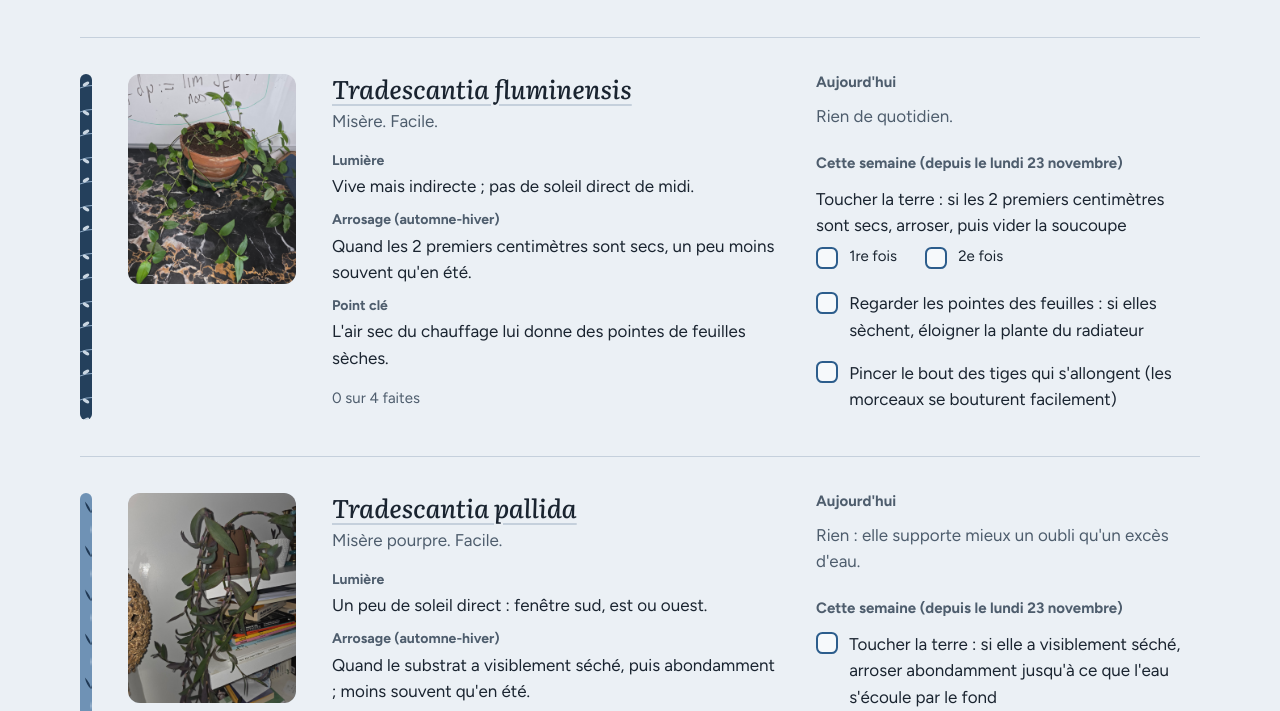
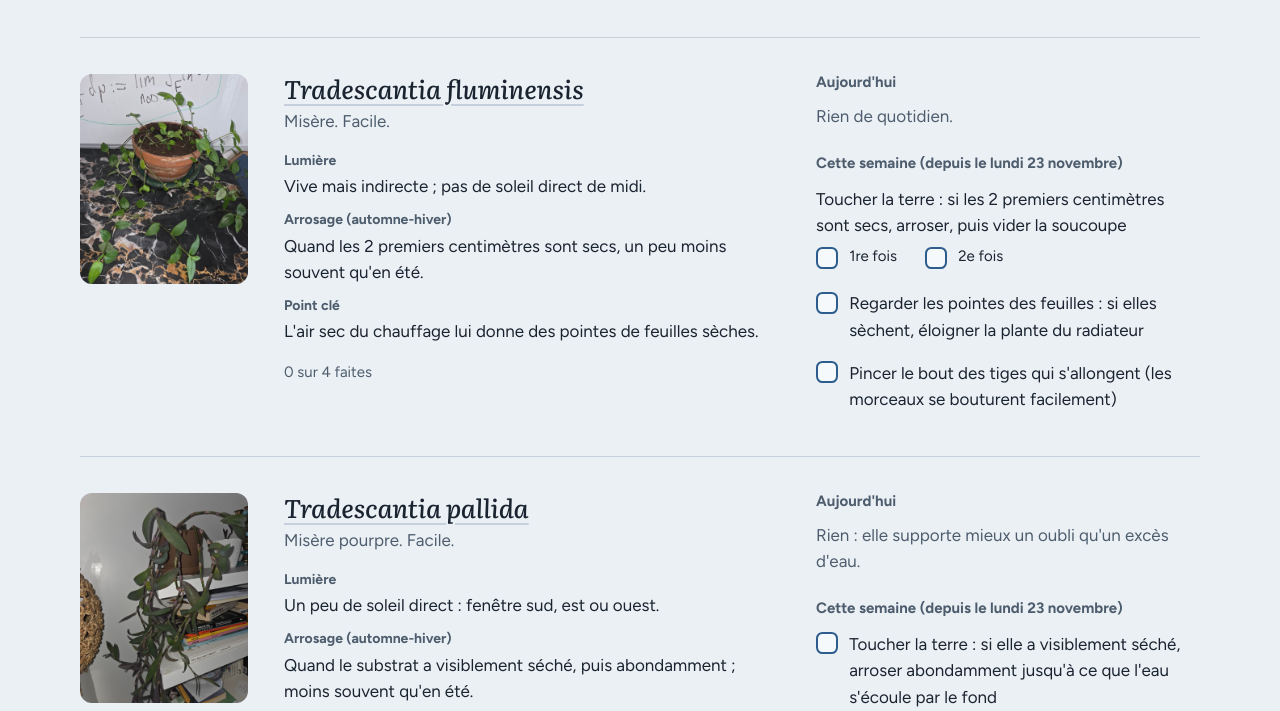
Before and after one commit to on-the-shoulders-of-giants/you-grow-girl, a plain HTML site: page avant-poste/index.html in a window 1280 px wide. Shown: the part 228-939 px from the top of the page. Drawn offline with Linux system fonts and the light colour scheme.

Commit message:
Retirer les barres vertes décoratives de la liste des plantes
Les barres à motif à gauche de chaque plante (accueil et Avant-Poste)
sont supprimées. Sur téléphone, un trait fin gris sépare désormais
les plantes à la place.

Co-Authored-By: Claude Opus 5.5 <noreply@anthropic.com>
Claude-Session: https://claude.ai/code/session_01XZsNNpH47bnC51bQ2vRGQ4

```diff
--- a/avant-poste/index.html
+++ b/avant-poste/index.html
@@ -49,7 +49,6 @@
 
       <!-- ===== Tradescantia fluminensis ===== -->
       <li class="ligne" id="tradescantia-fluminensis">
-        <div class="motif motif-tradescantia-fluminensis" aria-hidden="true"></div>
         <figure class="photo ligne-photo">
           <div class="cadre" data-vide="Photo à ajouter : avant-poste/images/tradescantia-fluminensis.jpg">
             <img src="images/tradescantia-fluminensis.jpg" alt="La misère de la coloc" loading="lazy"
@@ -70,7 +69,6 @@
       </li>
       <!-- ===== Tradescantia pallida ===== -->
       <li class="ligne" id="tradescantia-pallida">
-        <div class="motif motif-tradescantia-pallida" aria-hidden="true"></div>
         <figure class="photo ligne-photo">
           <div class="cadre" data-vide="Photo à ajouter : avant-poste/images/tradescantia-pallida.jpg">
             <img src="images/tradescantia-pallida.jpg" alt="La misère pourpre de la coloc" loading="lazy"
@@ -91,7 +89,6 @@
       </li>
       <!-- ===== Beaucarnea recurvata ===== -->
       <li class="ligne" id="beaucarnea">
-        <div class="motif motif-beaucarnea" aria-hidden="true"></div>
         <figure class="photo ligne-photo">
           <div class="cadre" data-vide="Photo à ajouter : avant-poste/images/beaucarnea.jpg">
             <img src="images/beaucarnea.jpg" alt="Le pied d'éléphant de la coloc" loading="lazy"
@@ -112,7 +109,6 @@
       </li>
       <!-- ===== Dracaena stuckyi ===== -->
       <li class="ligne" id="dracaena">
-        <div class="motif motif-dracaena" aria-hidden="true"></div>
         <figure class="photo ligne-photo">
           <div class="cadre" data-vide="Photo à ajouter : avant-poste/images/dracaena.jpg">
             <img src="images/dracaena.jpg" alt="La sansevière de la coloc" loading="lazy"
@@ -133,7 +129,6 @@
       </li>
       <!-- ===== Anthurium scherzerianum ===== -->
       <li class="ligne" id="anthurium">
-        <div class="motif motif-anthurium" aria-hidden="true"></div>
         <figure class="photo ligne-photo">
           <div class="cadre" data-vide="Photo à ajouter : avant-poste/images/anthurium.jpg">
             <img src="images/anthurium.jpg" alt="L'anthurium de la coloc" loading="lazy"
@@ -154,7 +149,6 @@
       </li>
       <!-- ===== Yucca gloriosa ===== -->
       <li class="ligne" id="yucca">
-        <div class="motif motif-yucca" aria-hidden="true"></div>
         <figure class="photo ligne-photo">
           <div class="cadre" data-vide="Photo à ajouter : avant-poste/images/yucca.jpg">
             <img src="images/yucca.jpg" alt="Le yucca de la coloc" loading="lazy"
--- a/style.css
+++ b/style.css
@@ -298,21 +298,11 @@ p {
   display: grid;
   grid-template-columns: 6.5rem minmax(0, 1fr);
   grid-template-areas:
-    "motif motif"
     "photo infos"
     "taches taches";
   gap: 1rem 1.25rem;
-  padding: 0 0 2.25rem;
-}
-
-.ligne + .ligne {
-  padding-top: 0;
-}
-
-.ligne .motif {
-  grid-area: motif;
-  height: 0.9rem;
-  border-radius: 0.3rem;
+  padding: 1.75rem 0;
+  border-top: 1px solid var(--ligne);
 }
 
 .ligne-photo {
@@ -383,10 +373,10 @@ p {
 
 @media (min-width: 48rem) {
   .ligne {
-    grid-template-columns: 0.75rem 9rem minmax(0, 1fr);
+    grid-template-columns: 9rem minmax(0, 1fr);
     grid-template-areas:
-      "motif photo infos"
-      "motif photo taches";
+      "photo infos"
+      "photo taches";
     gap: 1.25rem 1.75rem;
     padding: 2.25rem 0;
     border-top: 1px solid var(--ligne);
@@ -395,17 +385,12 @@ p {
   .ligne + .ligne {
     padding-top: 2.25rem;
   }
-
-  .ligne .motif {
-    height: auto;
-    border-radius: 0.375rem;
-  }
 }
 
 @media (min-width: 68rem) {
   .ligne {
-    grid-template-columns: 0.75rem 10.5rem minmax(0, 1fr) minmax(19rem, 24rem);
-    grid-template-areas: "motif photo infos taches";
+    grid-template-columns: 10.5rem minmax(0, 1fr) minmax(19rem, 24rem);
+    grid-template-areas: "photo infos taches";
     gap: 2.25rem;
   }
 
```
Also changed, not shown: index.html (+0 -5 lines).
